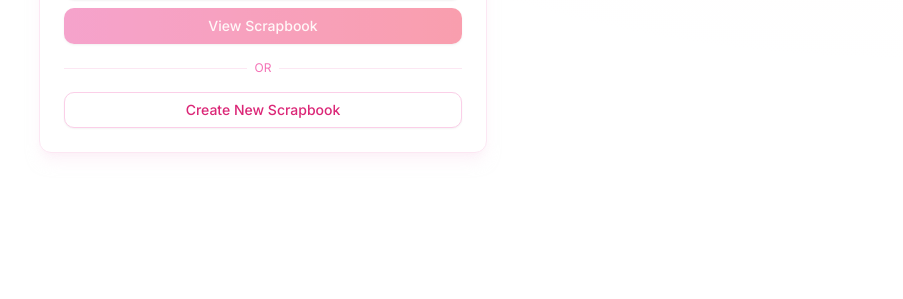
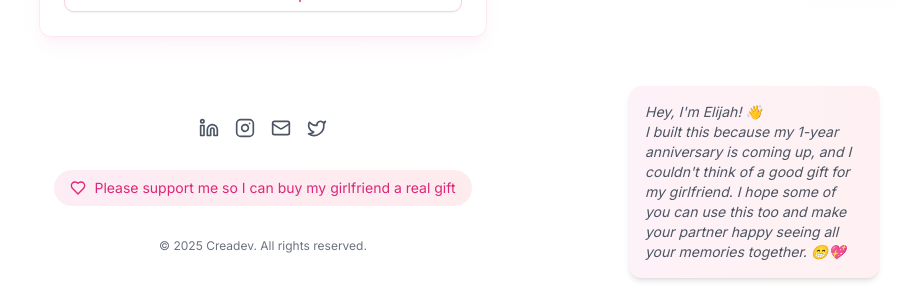
Before and after one commit to elijahmuraoka/couples-scrapbook, a Next.js app: page / in a window 1280 px wide. Shown: the part 498-797 px from the top of the page, without its empty margins (377-1280 px from the left). Built offline with nearby package versions, Linux system fonts and the light colour scheme; no server answers.

Commit message:
feat: add footer and bio card in the corner

```diff
--- /dev/null
+++ b/src/app/(home)/components/footer.tsx
@@ -0,0 +1,72 @@
+import {
+    Heart,
+    Mail,
+    LinkedinIcon,
+    InstagramIcon,
+    TwitterIcon,
+} from 'lucide-react';
+import Link from 'next/link';
+
+export function Footer() {
+    return (
+        <footer className="w-full py-12 mt-auto">
+            <div className="max-w-4xl mx-auto px-4">
+                <div className="relative flex flex-col items-center">
+                    {/* Social Links - Centered */}
+                    <div className="flex gap-4 mb-8">
+                        <Link
+                            href="https://linkedin.com/in/elijahmuraoka"
+                            target="_blank"
+                            className="text-gray-600 hover:text-pink-500 transition-colors"
+                        >
+                            <LinkedinIcon className="w-5 h-5" />
+                        </Link>
+                        <Link
+                            href="https://instagram.com/elijah.muraoka"
+                            target="_blank"
+                            className="text-gray-600 hover:text-pink-500 transition-colors"
+                        >
+                            <InstagramIcon className="w-5 h-5" />
+                        </Link>
+                        <Link
+                            href="mailto:elijahmuraoka.services@gmail.com"
+                            className="text-gray-600 hover:text-pink-500 transition-colors"
+                        >
+                            <Mail className="w-5 h-5" />
+                        </Link>
+                        <Link
+                            href="https://twitter.com/elijah_muraoka_"
+                            target="_blank"
+                            className="text-gray-600 hover:text-pink-500 transition-colors"
+                        >
+                            <TwitterIcon className="w-5 h-5" />
+                        </Link>
+                    </div>
+
+                    {/* Venmo Section */}
+                    <div className="text-center mb-8">
+                        <Link
+                            href="https://venmo.com/?txn=pay&audience=friends&recipients=elijahmuraoka"
+                            target="_blank"
+                            className="inline-flex items-center gap-2 px-4 py-2 rounded-full bg-gradient-to-r from-pink-500/10 to-rose-500/10 text-pink-600 hover:from-pink-500/20 hover:to-rose-500/20 transition-colors hover:cursor-pointer"
+                        >
+                            <Heart className="w-4 h-4" />
+                            <span className="text-sm">
+                                Please support me so I can buy my girlfriend a
+                                real gift
+                            </span>
+                        </Link>
+                    </div>
+
+                    {/* Copyright */}
+                    <div className="text-center text-xs text-gray-500">
+                        <p>
+                            © {new Date().getFullYear()} Creadev. All rights
+                            reserved.
+                        </p>
+                    </div>
+                </div>
+            </div>
+        </footer>
+    );
+}
--- a/src/app/(home)/page.tsx
+++ b/src/app/(home)/page.tsx
@@ -1,13 +1,27 @@
 // Server Component
 import { HomeHero } from './components/home-hero';
 import { ScrapbookAccess } from './components/scrapbook-access';
+import { Footer } from './components/footer';
 
 export default function Home() {
     return (
-        <div className="min-h-screen flex flex-col items-center justify-center p-4">
-            <div className="w-full max-w-md space-y-8">
-                <HomeHero />
-                <ScrapbookAccess />
+        <div className="min-h-screen flex flex-col">
+            <div className="flex-1 flex flex-col items-center justify-center p-4">
+                <div className="w-full max-w-md space-y-8">
+                    <HomeHero />
+                    <ScrapbookAccess />
+                </div>
+            </div>
+            <Footer />
+            {/* Bio Card - Positioned in Corner */}
+            <div className="absolute bottom-6 right-6 max-w-[250px] bg-white rounded-lg shadow-md p-4 bg-gradient-to-r from-pink-50 to-rose-50">
+                <p className="text-sm text-gray-600 italic">
+                    Hey, I&apos;m Elijah! 👋
+                    <br />I built this because my 1-year anniversary is coming
+                    up, and I couldn&apos;t think of a good gift for my
+                    girlfriend. I hope some of you can use this too and make
+                    your partner happy seeing all your memories together. 😁💖
+                </p>
             </div>
         </div>
     );
```
